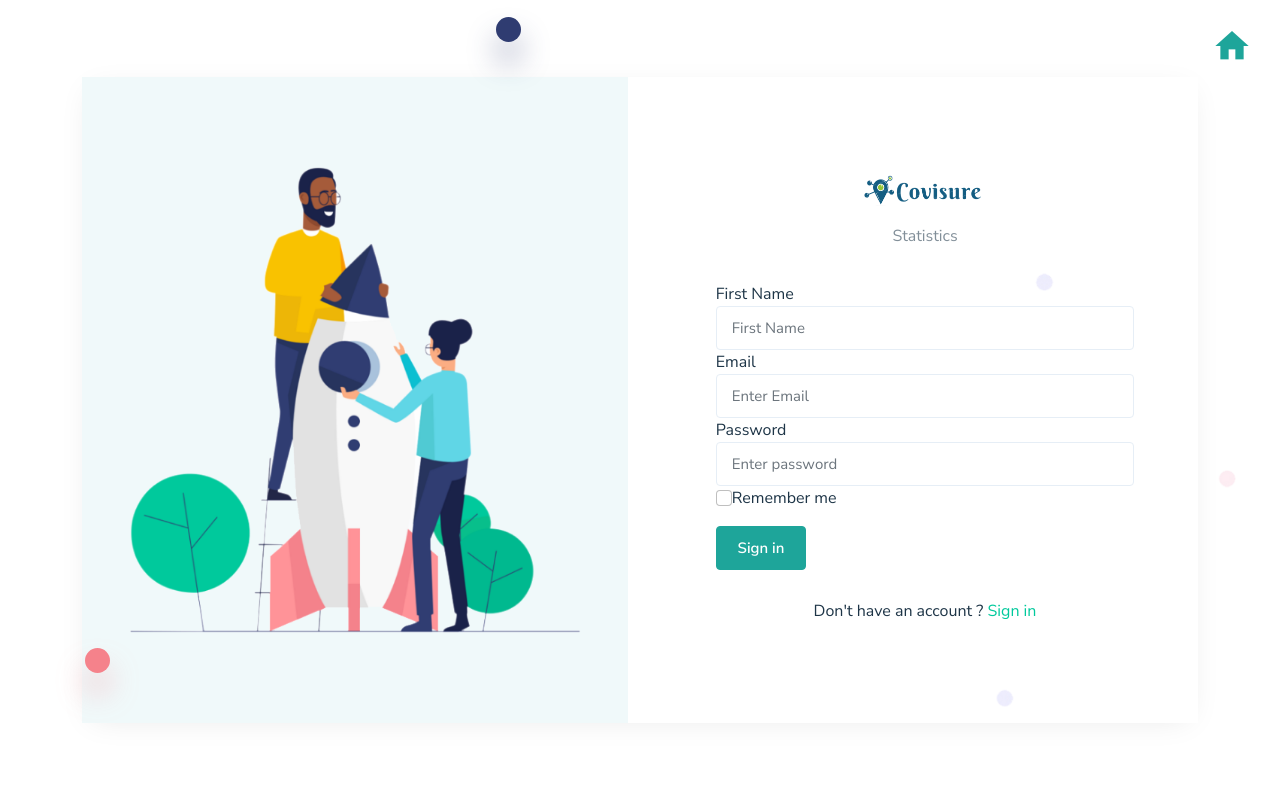
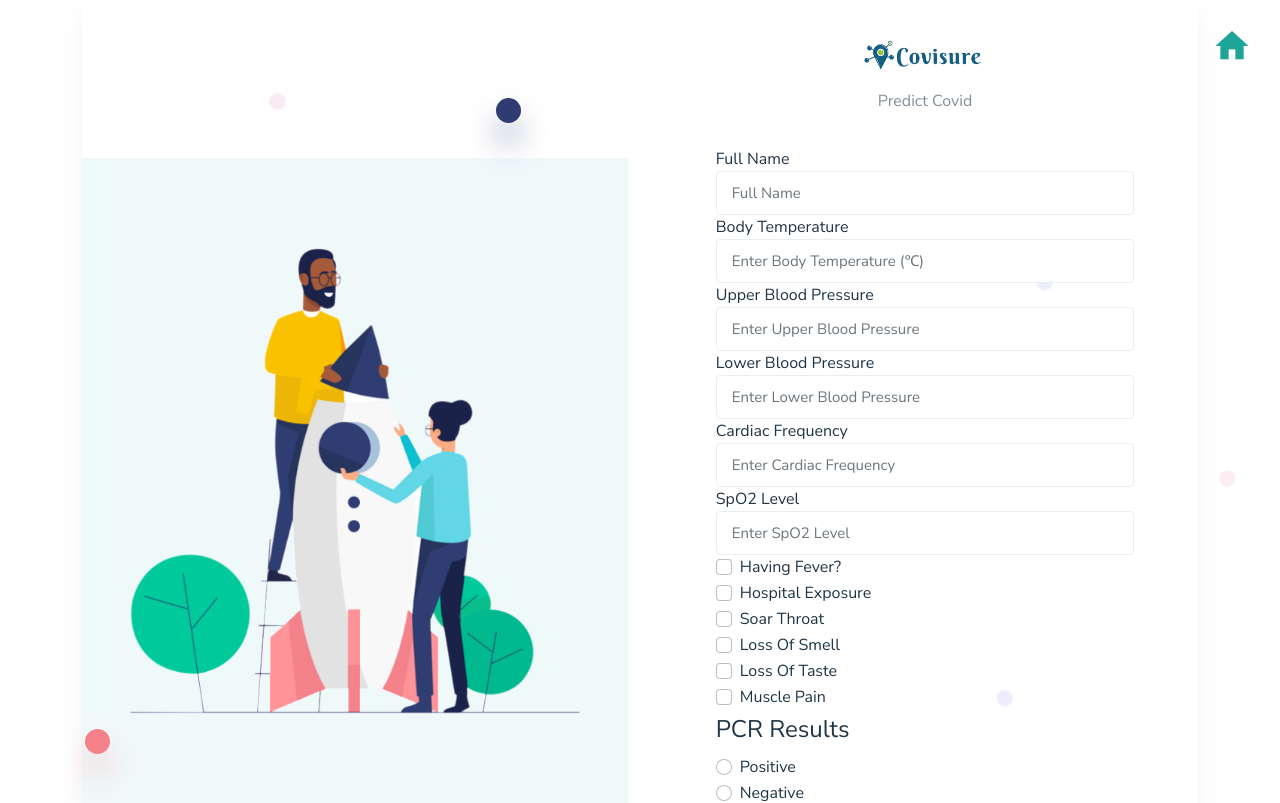
Before and after one commit to Samikshapuri/Minor-Project, a React (Create React App) app in the folder Frontend/: page /Map in a window 1280 px wide. Shown: the top 803 px of the page. Built offline with nearby package versions, Linux system fonts and the light colour scheme.

Commit message:
Changes done

```diff
--- a/Frontend/src/component/Predictor.js
+++ b/Frontend/src/component/Predictor.js
@@ -1,17 +1,85 @@
 import React, { Component } from "react";
-import { Col, Container, Form, FormGroup, Row, Button, Input, Label } from "reactstrap";
+import {
+  Col,
+  Container,
+  Form,
+  FormGroup,
+  Row,
+  Button,
+  Input,
+  Label,
+} from "reactstrap";
 import { Link } from "react-router-dom";
 
-import Feature4 from '../assets/images/features/img-4.png';
-import LogoDark from '../assets/images/Covisure.png';
+import Feature4 from "../assets/images/features/img-4.png";
+import LogoDark from "../assets/images/Covisure.png";
 
 export default class Predictor extends Component {
+  constructor(props) {
+    super(props)
+    this.state = {
+    name: "",
+    temp: null,
+    lower_bp: null,
+    upper_bp: null,
+    card_freq: null,
+    spo2: null,
+    fever: false,
+    hospital_exp: false,
+    soar_throat: false,
+    loss_of_smell:false,
+    loss_of_taste:false,
+    musclepain:false,
+    pcr:"",
+    }
+  }
+  handlespo2Change = event => {
+    this.setState({spo2: event.target.value})
+  }
+  handlespcrChange = event => {
+    this.setState({pcr: event.target.value})
+  }
+  handlernameChange = event => {
+    this.setState({name: event.target.value})
+  }
+  handletempChange = event => {
+    this.setState({temp: event.target.value})
+  }
+  handlelowerbpChange = event => {
+    this.setState({lower_bp: event.target.value})
+  }
+  handleupperbpChange = event => {
+    this.setState({upper_bp: event.target.value})
+  }
+  handlecardfreqChange = event => {
+    this.setState({card_freq: event.target.value})
+  }
+  handlefeverChange = event => {
+    this.setState({fever: event.target.value})
+  }
+  handlehospitalChange = event => {
+    this.setState({hospital_exp: event.target.value})
+  }
+  handlethroatChange = event => {
+    this.setState({soar_throat: event.target.value})
+  }
+  handlesmellChange = event => {
+    this.setState({loss_of_smell:event.target.value})
+  }
+  handletasteChange = event => {
+    this.setState({loss_of_taste:event.target.value})
+  }
+  handlemuscleChange = event => {
+    this.setState({musclepain:event.target.value})
+  }
 
   render() {
     return (
       <React.Fragment>
         <div className="account-home-btn d-none d-sm-block">
-        <Link to="/" className="text-primary"><i className="mdi mdi-home h1"></i></Link>
+          <Link to="/" className="text-primary">
+            <i className="mdi mdi-home h1"></i>
+          </Link>
         </div>
 
         <section className="bg-account-pages vh-100">
@@ -26,11 +94,14 @@ export default class Predictor extends Component {
                           <div className="bg-light">
                             <div className="row justify-content-center">
                               <div className="col-lg-10">
-                                <div
-                                  className="home-img login-img text-center d-none d-lg-inline-block">
+                                <div className="home-img login-img text-center d-none d-lg-inline-block">
                                   <div className="animation-2"></div>
                                   <div className="animation-3"></div>
-                                  <img src={Feature4} className="img-fluid" alt="" />
+                                  <img
+                                    src={Feature4}
+                                    className="img-fluid"
+                                    alt=""
+                                  />
                                 </div>
                               </div>
                             </div>
@@ -41,36 +112,159 @@ export default class Predictor extends Component {
                             <Col lg={11}>
                               <div className="p-4">
                                 <div className="text-center mt-3">
-                                  <Link to="#"><img src={LogoDark} alt=""
-                                    height="32" /></Link>
-                                  <p className="text-muted mt-3">Statistics</p>
+                                  <Link to="#">
+                                    <img src={LogoDark} alt="" height="32" />
+                                  </Link>
+                                  <p className="text-muted mt-3">
+                                    Predict Covid
+                                  </p>
                                 </div>
                                 <div className="p-3 custom-form">
                                   <Form>
                                     <FormGroup>
-                                      <Label for="firstname">First Name</Label>
-                                      <Input type="text" className="form-control" id="firstname" placeholder="First Name" />
+                                      <Label for="fullname">Full Name</Label>
+                                      <Input
+                                        type="text"
+                                        className="form-control"
+                                        id="firstname"
+                                        placeholder="Full Name"
+                                        value={this.state.name}
+                                        onChange={this.handlenameChange}
+                                      />
                                     </FormGroup>
                                     <FormGroup>
-                                      <Label for="email">Email</Label>
-                                      <Input type="password" className="form-control" id="email" placeholder="Enter Email" />
+                                      <Label for="bodytemperature">
+                                        Body Temperature
+                                      </Label>
+                                      <Input
+                                        type="number"
+                                        className="form-control"
+                                        id="userpassword"
+                                        placeholder="Enter Body Temperature (&#8451;)"
+                                        value={this.state.temp}
+                                        onChange={this.handletempChange}
+                                      />
                                     </FormGroup>
                                     <FormGroup>
-                                      <Label for="userpassword">Password</Label>
-                                      <Input type="password" className="form-control" id="userpassword" placeholder="Enter password" />
+                                      <Label for="bloodpressure">
+                                        Upper Blood Pressure
+                                      </Label>
+                                      <Input
+                                        type="number"
+                                        className="form-control"
+                                        id="userpassword"
+                                        placeholder="Enter Upper Blood Pressure"
+                                        value={this.state.upper_bp}
+                                        onChange={this.handleupperbpChange}
+                                      />
                                     </FormGroup>
-                                    <div className="custom-control custom-checkbox">
-                                      <Input type="checkbox" className="custom-control-input"
-                                        id="customControlInline" />
-                                      <Label className="custom-control-label"
-                                        for="customControlInline">Remember me</Label>
-                                    </div>
+
+                                    <FormGroup>
+                                      <Label for="bloodpressure">
+                                        Lower Blood Pressure
+                                      </Label>
+                                      <Input
+                                        type="number"
+                                        className="form-control"
+                                        id="userpassword"
+                                        placeholder="Enter Lower Blood Pressure"
+                                        value={this.state.lower_bp}
+                                        onChange={this.handlelowerbpChange}
+                                      />
+                                    </FormGroup>
+                                    <FormGroup>
+                                      <Label for="bloodpressure">
+                                        Cardiac Frequency
+                                      </Label>
+                                      <Input
+                                        type="number"
+                                        className="form-control"
+                                        id="userpassword"
+                                        placeholder="Enter Cardiac Frequency"
+                                        value={this.state.card_freq}
+                                        onChange={this.handlecardfreqChange}
+                                      />
+                                    </FormGroup>
+                                    <FormGroup>
+                                      <Label for="spo2level">SpO2 Level</Label>
+                                      <Input
+                                        type="number"
+                                        className="form-control"
+                                        id="userpassword"
+                                        placeholder="Enter SpO2 Level"
+                                        value={this.state.spo2}
+                                        onChange={this.handlespo2Change}
+                                      />
+                                    </FormGroup>
+                                    <FormGroup check>
+                                      <Input type="checkbox" value={this.state.fever}
+                                      onChange={this.handlefeverChange}/>{" "}
+                                      <Label check>Having Fever?</Label>
+                                    </FormGroup>
+                                    <FormGroup check>
+                                      <Input type="checkbox" value={this.state.hospital_exp}
+                                      onChange={this.handlehospitalChange}/>{" "}
+                                      <Label check>Hospital Exposure</Label>
+                                    </FormGroup>
+                                    <FormGroup check>
+                                      <Input type="checkbox" value={this.state.soar_throat}
+                                      onChange={this.handlethroatChange}/>{" "}
+                                      <Label check>Soar Throat</Label>
+                                    </FormGroup>
+                                    <FormGroup check>
+                                      <Input type="checkbox" value={this.state.loss_of_smell}
+                                      onChange={this.handlesmellChange}/>{" "}
+                                      <Label check>Loss Of Smell</Label>
+                                    </FormGroup>
+                                    <FormGroup check>
+                                      <Input type="checkbox" value={this.state.loss_of_taste}
+                                      onChange={this.handletasteChange}/>{" "}
+                                      <Label check>Loss Of Taste</Label>
+                                    </FormGroup>
+                                    <FormGroup check>
+                                      <Input type="checkbox" value={this.state.musclepain}
+                                      onChange={this.handlemuscleChange}/>{" "}
+                                      <Label check>Muscle Pain</Label>
+                                    </FormGroup>
+
+                                    <FormGroup tag="fieldset">
+                                      <legend>PCR Results</legend>
+                                      <FormGroup check>
+                                        <Input name="radio1" type="radio"
+                                        value={this.state.pcr}
+                                        onChange={this.handlepcrChange}/>{" "}
+                                        <Label check>
+                                          Positive
+                                        </Label>
+                                      </FormGroup>
+                                      <FormGroup check>
+                                        <Input name="radio1" type="radio" value={this.state.pcr}
+                                        onChange={this.handlepcrChange}/>{" "}
+                                        <Label check>
+                                          Negative
+                                        </Label>
+                                      </FormGroup>
+                                    </FormGroup>
                                     <div className="mt-3">
-                                      <Button color="primary" className="btn btn-primary btn-block" block>Sign in</Button>
+                                      <Button
+                                        color="primary"
+                                        className="btn btn-primary btn-block"
+                                        block
+                                      >
+                                        Submit
+                                      </Button>
                                     </div>
                                     <div className="mt-4 pt-1 mb-0 text-center">
-                                      <p className="mb-0">Don't have an account ?
-                                      <Link to="/Login" className="text-success"> Sign in</Link></p>
+                                      <p className="mb-0">
+                                        Need medical equipments?
+                                        <Link
+                                          to="/Login"
+                                          className="text-success"
+                                        >
+                                          {" "}
+                                          Join Now{" "}
+                                        </Link>
+                                      </p>
                                     </div>
                                   </Form>
                                 </div>
@@ -86,7 +280,6 @@ export default class Predictor extends Component {
             </div>
           </div>
         </section>
-
       </React.Fragment>
     );
   }
```
